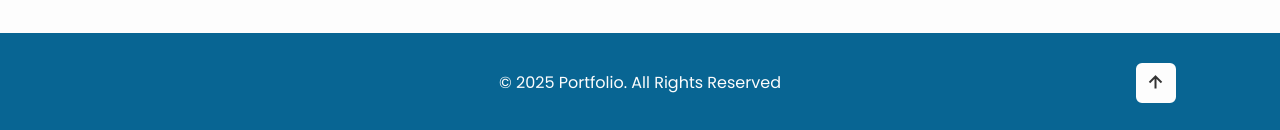
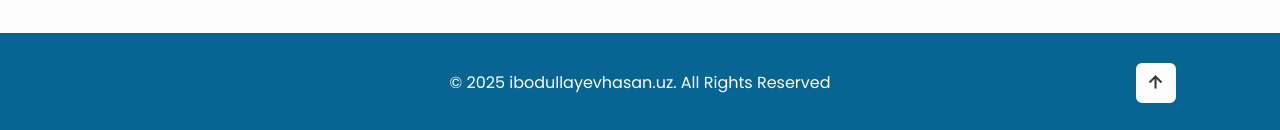
Before and after one commit to Ibodullayev-Hasan/my-portfolio, a plain HTML site: page index.html in a window 1280 px wide. Shown: the part 3649-3779 px from the top of the page. Drawn offline with nearby package versions, Linux system fonts and the light colour scheme.

Commit message:
optimizatsiya

```diff
--- a/index.html
+++ b/index.html
@@ -265,18 +265,16 @@
         </form>
     </section>
 
-
     <!-- footer design -->
     <footer class="footer">
         <div class="footer-text">
-            <p>© 2025 Portfolio. All Rights Reserved</p>
+            <p>© 2025 ibodullayevhasan.uz. All Rights Reserved</p>
         </div>
 
         <div class="footer-iconTop">
             <a href="#home"><i class='bx bx-up-arrow-alt'></i></a>
         </div>
     </footer>
-
 
     <!-- scroll reveal -->
     <script src="https://unpkg.com/scrollreveal"></script>
```
